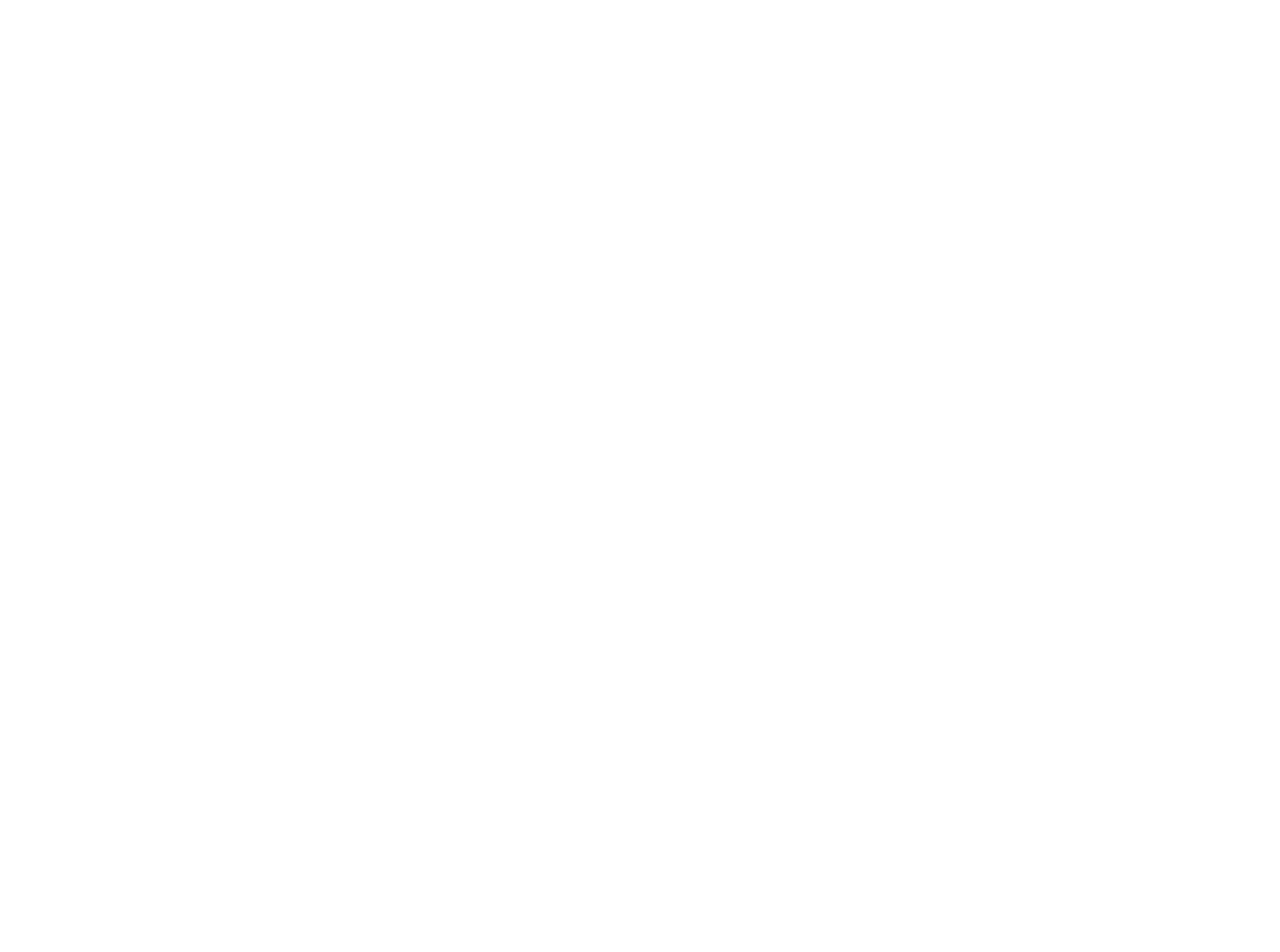
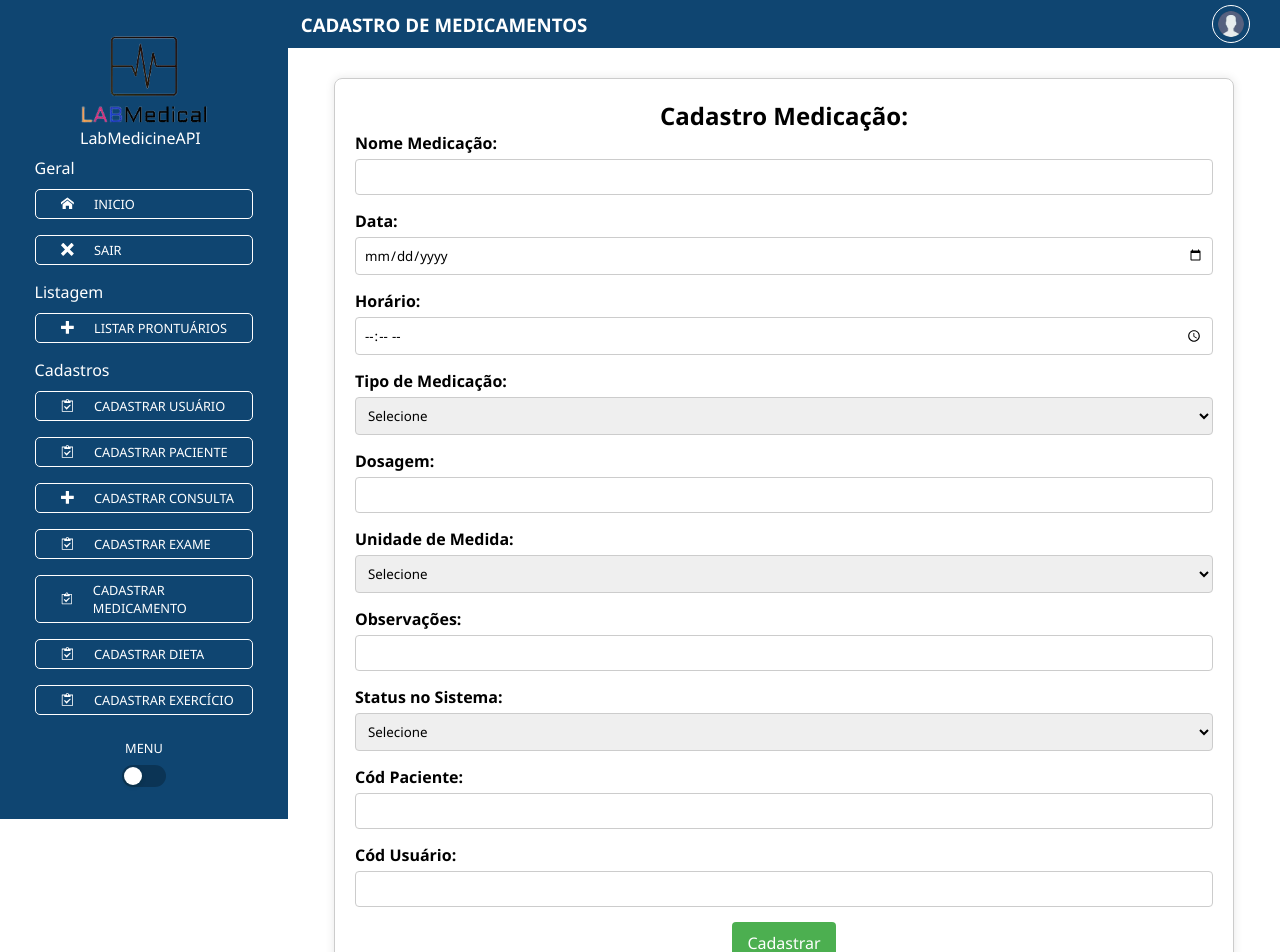
Before and after one commit to FullStack-Coqueiros/M3P-FrontEnd-Squad1, a React (Vite) app in the folder LabMedicineAPI/: page /cadastrar-medicamento in a window 1280 px wide. Before the commit this address had no page. Shown: the top 952 px of the page. Before the commit the page ends 800 px from the top, so only its background shows below. Built offline with nearby package versions, Linux system fonts and the light colour scheme.

Commit message:
formulrio medicamentos

```diff
--- a/LabMedicineAPI/src/pages/cadastros/medicamentos/CadastroMedicamentosPage.Style.jsx
+++ b/LabMedicineAPI/src/pages/cadastros/medicamentos/CadastroMedicamentosPage.Style.jsx
@@ -0,0 +1,71 @@
+import styled from 'styled-components';
+
+export const ContainerCadastroMedicacao = styled.div`
+  display: row;
+  width: 900px;
+  height: auto;
+  margin: auto;
+  margin-top: 30px;
+  padding: 20px;
+  border: 1px solid #ccc;
+  border-radius: 8px;
+  box-shadow: 0 0 10px rgba(0, 0, 0, 0.1);
+
+  h2 {
+    display: flex;
+    justify-content: center;
+    font-weight: 800;
+  }
+`;
+
+export const InputWrapper = styled.div`
+  margin-bottom: 15px;
+
+  label {
+    display: block;
+    margin-bottom: 5px;
+    font-weight: bold;
+  }
+
+  input,
+  select {
+    width: 100%;
+    padding: 8px;
+    border: 1px solid #ccc;
+    border-radius: 4px;
+  }
+
+  .ErrorMessage {
+    color: red;
+    font-size: 0.8em;
+    margin-top: 5px;
+  }
+`;
+
+export const ButtonCadastro = styled.button`
+  background-color: #4caf50;
+  color: white;
+  padding: 10px 15px;
+  border: none;
+  border-radius: 4px;
+  cursor: pointer;
+  font-size: 16px;
+  align-items: center;
+  justify-content: center;
+  display: flex;
+  justify-content: center;
+  text-align: center;
+  margin: auto; // Adicionado para centralizar na horizontal
+
+  &:hover {
+    background-color: #45a049;
+  }
+`;
+
+export const SuccessMessage = styled.p`
+  color: green;
+`;
+
+export const ErrorMessage = styled.p`
+  color: red;
+`;
--- a/LabMedicineAPI/src/pages/cadastros/medicamentos/CadastroMedicamentosPage.jsx
+++ b/LabMedicineAPI/src/pages/cadastros/medicamentos/CadastroMedicamentosPage.jsx
@@ -4,7 +4,7 @@
 import { HeaderContext } from "../../../context/HeaderContext.jsx";
 import * as Styled from './CadastroMedicamentosPage.Style.jsx';
 
-const CadastroMedicamentosPage = () =>{
+export const CadastroMedicamentosPage = () =>{
     const { setData } = useContext(HeaderContext)
     useEffect(() => {
       setData({
@@ -35,7 +35,9 @@
 
     const handleChange = (e) => {
         const { name, value } = e.target;
-        setDadosUsuario((dadosAntigos) => ({ ...dadosAntigos, [name]: value }));
+        const numericValue = parseFloat(value).toFixed(2);
+        setDadosMedicacao({...dadosMedicacao,[name]:numericValue});
+        setDadosMedicacao((dadosAntigos) => ({ ...dadosAntigos, [name]: value }));
         setDirty((prevDirty) => ({ ...prevDirty, [name]: true }));
     };
     const validarCampos = () => {
@@ -109,9 +111,9 @@
                 )}
             </Styled.InputWrapper>
             <Styled.InputWrapper>
-                <label htmlFor="date">Horário:</label>
+                <label htmlFor="data">Horário:</label>
                 <input
-                    type="date"
+                    type="time"
                     id="horario"
                     name="horario"
                     value={dadosMedicacao.horario}
@@ -146,11 +148,12 @@
             <Styled.InputWrapper>
                 <label htmlFor="dosagem">Dosagem:</label>
                 <input
-                    type="decimal"
+                    type="number"
                     id="quantiidade"
                     name="quantidade"
                     value={dadosMedicacao.quantidade}
                     onChange={handleChange}
+                    step="0.01"
                 />
                 {dirty.quantidade && errosValidacao.quantidade && (
                     <p className="error-message">{errosValidacao.quantidade}</p>
@@ -204,6 +207,33 @@
                     <p className="error-message">{errosValidacao.statusSistema}</p>
                 )}
                 </Styled.InputWrapper>
+                <Styled.InputWrapper>
+                <label htmlFor="paciente id">Cód Paciente:</label>
+                <input
+                    type="number"
+                    id="pacienteId"
+                    name="pacienteId"
+                    value={dadosMedicacao.pacienteId}
+                    onChange={handleChange}
+                />
+                </Styled.InputWrapper>
+                <Styled.InputWrapper>
+                <label htmlFor="usuario id">Cód Usuário:</label>
+                <input
+                    type="number"
+                    id="usuarioId"
+                    name="usuarioId"
+                    value={dadosMedicacao.usuarioId}
+                    onChange={handleChange}
+                />
+                </Styled.InputWrapper>
+                <Styled.ButtonCadastro onClick={handleCadastroClick}>Cadastrar</Styled.ButtonCadastro>
+
+            {statusCadastro === 'sucesso' && <Styled.SuccessMessage>Cadastrado com sucesso.</Styled.SuccessMessage>}
+            {statusCadastro === 'falha' && <Styled.ErrorMessage>Falha ao cadastrar.</Styled.ErrorMessage>}
+        </Styled.ContainerCadastroMedicacao>
+    );
+
 
 
 };
--- a/LabMedicineAPI/src/routes/AppRoutes.jsx
+++ b/LabMedicineAPI/src/routes/AppRoutes.jsx
@@ -6,6 +6,7 @@
 import CadastroUsuarioPage from "../pages/cadastros/usuarios/CadastroUsuariosPage.jsx";
 import PrivateRoute from "./privateRoute/PrivateRoute.jsx";
 import { CadastroPacientePage } from "../pages/cadastros/pacientes/CadastroPacientePage.jsx";
+import { CadastroMedicamentosPage } from "../pages/cadastros/medicamentos/CadastroMedicamentosPage.jsx";
 
 
 export const AppRoutes = () => {
@@ -17,6 +18,7 @@
                     <Route path="/" element={<HomePage/>}/>
                     <Route path="/cadastro-usuario" element={<CadastroUsuarioPage/>}/>
                     <Route path="/cadastro-paciente" element={<CadastroPacientePage/>}/>
+                    <Route path="/cadastrar-medicamento" element={<CadastroMedicamentosPage/>}/>
                 </Route>
             </Routes>
         </Router>
```
